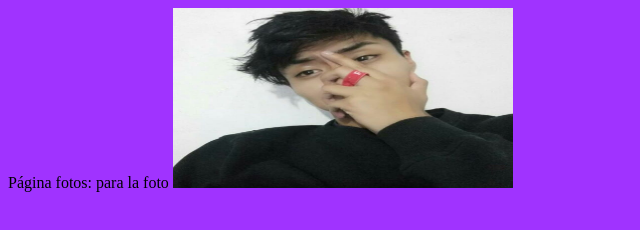
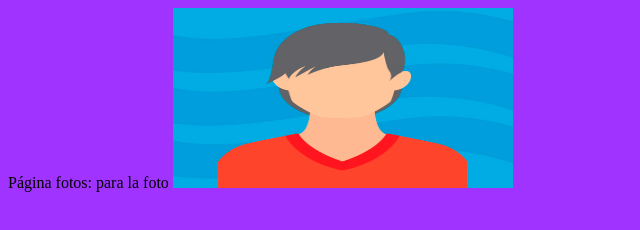
Before and after one commit to Juan-Siles/pagina_redes, a plain HTML site: page HTMLDOCS/paginafotos.html in a window 1280 px wide. Shown: the whole page, without its empty margins (0-640 px from the left). Drawn offline with Linux system fonts and the light colour scheme.

Commit message:
Add files via upload

```diff
--- a/HTMLDOCS/paginafotos.html
+++ b/HTMLDOCS/paginafotos.html
@@ -4,6 +4,6 @@
 </head>
 <body bgcolor=#A033FF>
 Página fotos: para la foto
-<img src="IMG/foto_1.png" alt="mi fotito" width="340" height="180">
+<img src="IMG/foto.jpg" alt="mi fotito" width="340" height="180">
 </body>
 </html>
```
Also changed, not shown: HTMLDOCS/pagina1.html (+1 -1 lines).
